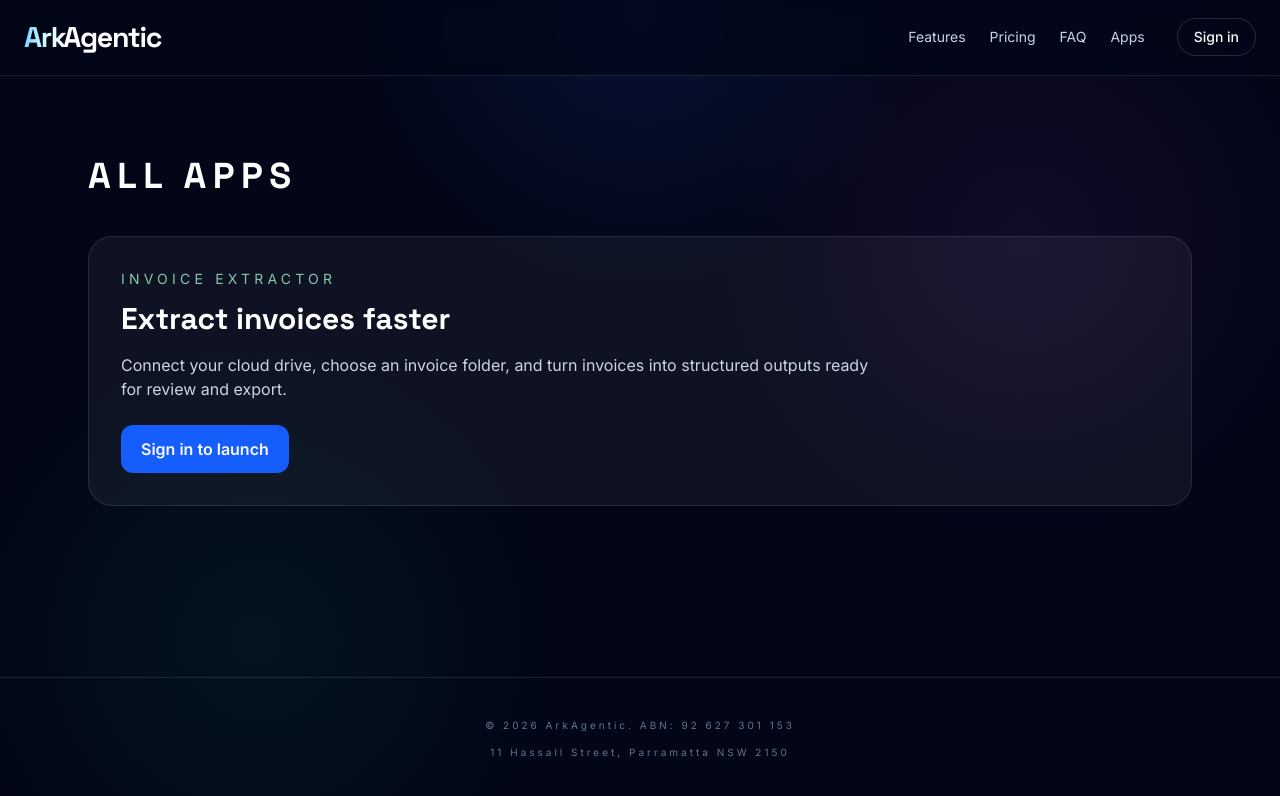
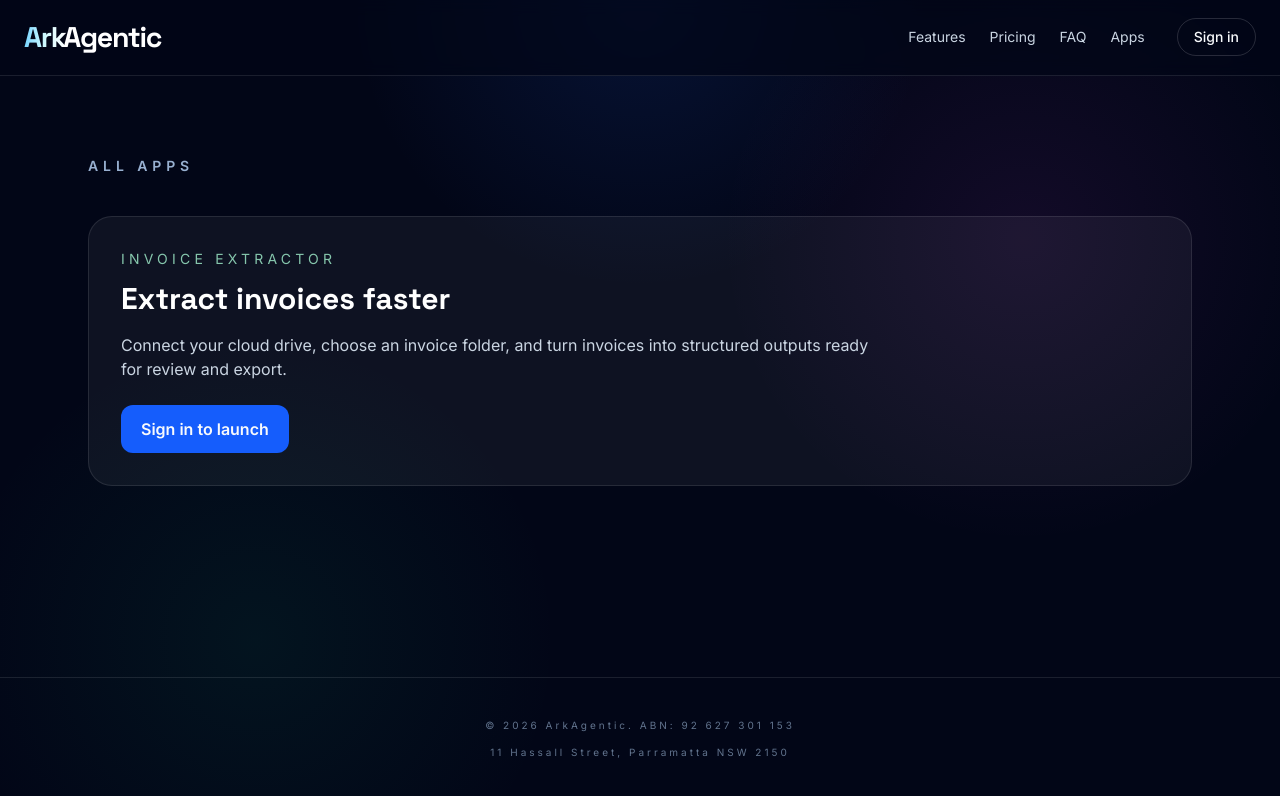
Before and after one commit to zhaokuan-ark/arkagentic-web, a Next.js app: page /apps in a window 1280 px wide. Shown: the top 796 px of the page. Built offline with nearby package versions, Linux system fonts and the light colour scheme; no server answers.

Commit message:
Tone down apps page heading

```diff
--- a/src/app/apps/page.tsx
+++ b/src/app/apps/page.tsx
@@ -4,7 +4,7 @@
   return (
     <div className="mx-auto max-w-6xl px-6 py-20">
       <div className="max-w-3xl">
-        <h1 className="font-heading text-4xl font-bold uppercase tracking-[0.18em] text-white">All apps</h1>
+        <h1 className="text-sm font-semibold uppercase tracking-[0.35em] text-blue-200/80">All apps</h1>
       </div>
       <div className="mt-10">
         <AppsOverview />
```
